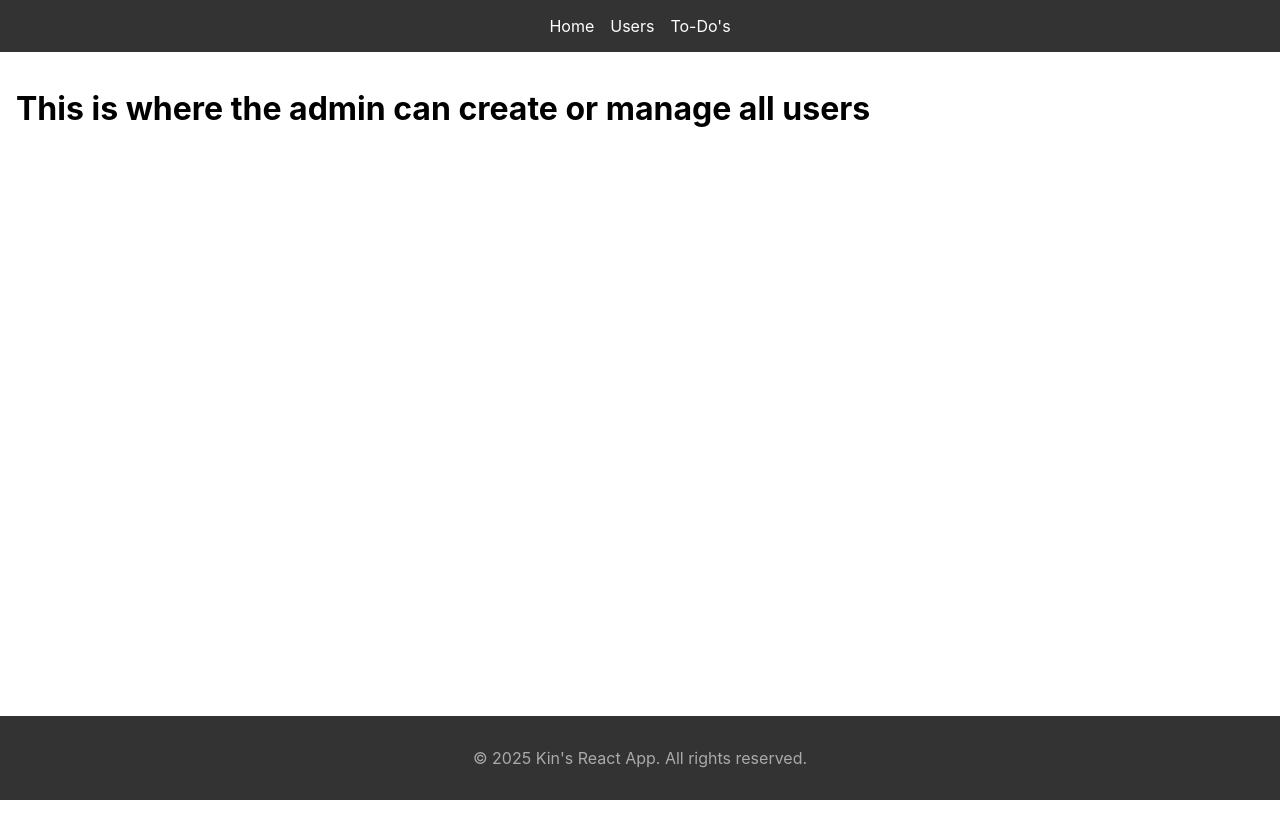
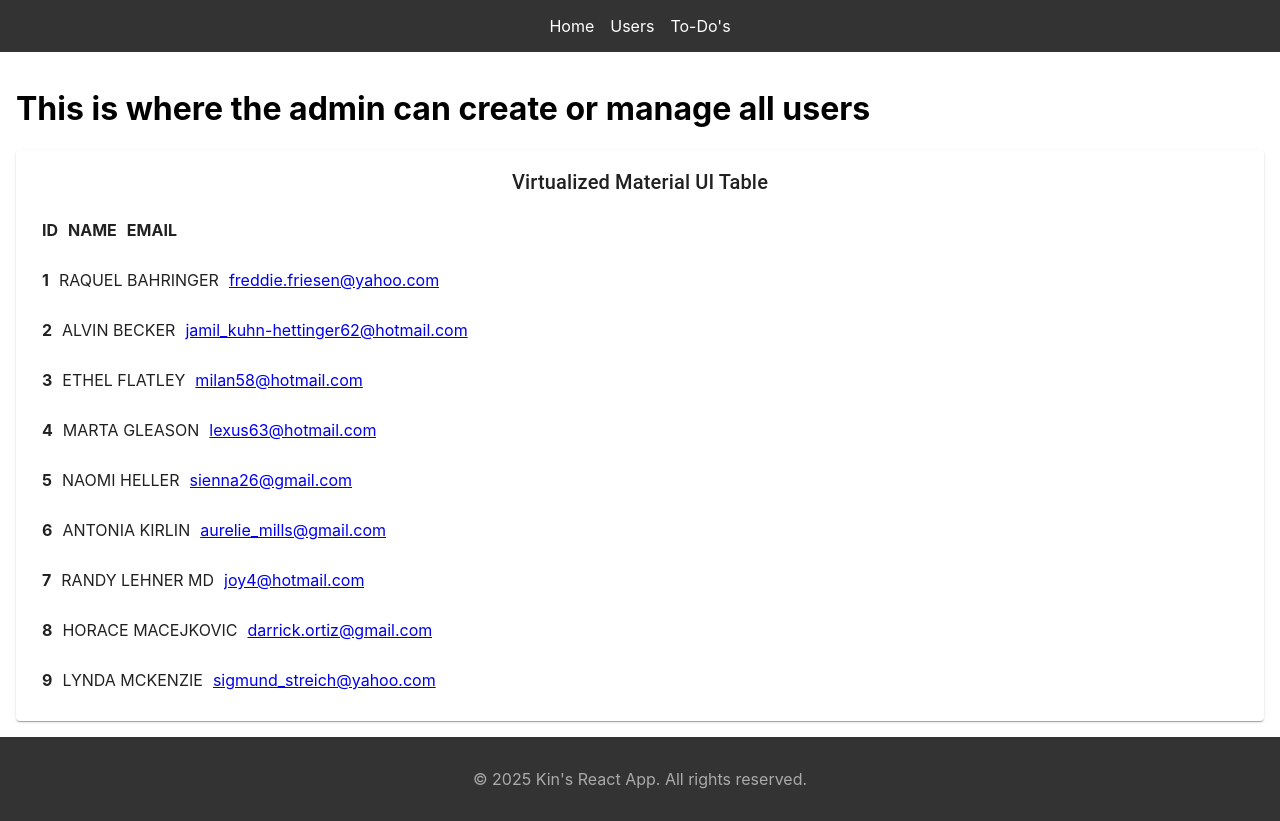
Before and after one commit to ksalayon/react_todo_fe, a React (Create React App) app: page /admin/users in a window 1280 px wide. Before the commit the page ends 800 px from the top, so only its background shows below. Built offline with nearby package versions, Linux system fonts and the light colour scheme.

Commit message:
Implement MUI and react-virtualized for virtual scrolling of users table in manage users page
Created separate component for displaying user data in a virtual scrolled table

Use faker for dummy data to be used for quick prototyping

```diff
--- /dev/null
+++ b/src/components/Users/UsersTable.js
@@ -0,0 +1,70 @@
+import React from "react";
+import { AutoSizer, Column, Table } from "react-virtualized";
+import "react-virtualized/styles.css"; // Default styles for react-virtualized
+import { Paper, Typography, TableContainer } from "@mui/material";
+import {faker} from "@faker-js/faker/locale/en";
+
+// Generate dummy data
+const rows = Array.from({ length: 200 }, (_, index) => ({
+    id: index + 1,
+    name: faker.person.fullName(),
+    email: faker.internet.email(),
+}));
+
+function UsersTable() {
+    return (
+        <Paper sx={{ width: "100%", overflow: "hidden", padding: 2 , boxSizing: "border-box"}}>
+            <Typography variant="h6" align="center" gutterBottom>
+                Virtualized Material UI Table
+            </Typography>
+
+            <TableContainer sx={{ height: 500 }}>
+                <AutoSizer>
+                    {({ height, width }) => (
+                        <Table
+                            width={width}
+                            height={height}
+                            headerHeight={50}
+                            rowHeight={50}
+                            rowCount={rows.length}
+                            rowGetter={({ index }) => rows[index]}
+                            rowClassName="tableRow"
+                        >
+                            {/* ID Column */}
+                            <Column label="ID" dataKey="id" width={100}
+                                    headerRenderer={({ label }) => (
+                                        <div style={{ fontWeight: "bold" }}>{label}</div>
+                                    )}
+                                    cellDataGetter={({ rowData, dataKey }) => rowData[dataKey]}
+                                    cellRenderer={({ cellData }) => <strong>{cellData}</strong>}
+
+                            />
+
+                            {/* Name Column */}
+                            <Column label="Name" dataKey="name" width={250}
+                                    headerRenderer={({ label }) => (
+                                        <div style={{ textTransform: "uppercase" }}>{label}</div>
+                                    )}
+                                    cellDataGetter={({ rowData }) => rowData.name.toUpperCase()} // Example: Uppercase Name
+                                    cellRenderer={({ cellData }) => (
+                                        <span>{cellData}</span>
+                                    )}
+                            />
+
+                            {/* Email Column */}
+                            <Column label="Email" dataKey="email" width={300}
+                                    headerRenderer={({ label }) => <span>{label}</span>}
+                                    cellDataGetter={({ rowData }) => rowData.email.toLowerCase()}
+                                    cellRenderer={({ cellData }) => (
+                                        <a href={`mailto:${cellData}`}>{cellData}</a>
+                                    )}
+                            />
+                        </Table>
+                    )}
+                </AutoSizer>
+            </TableContainer>
+        </Paper>
+    );
+}
+
+export default UsersTable;
--- a/src/pages/HomePage.js
+++ b/src/pages/HomePage.js
@@ -2,7 +2,25 @@
 import React from 'react';
 
 const HomePage = () => {
-    return <h1>Welcome to the Home Page</h1>;
+    return (
+        <>
+            <h1>Welcome to my React Playground</h1>
+            <p>THe Purpose of this is to build a simple todo/reminder app with simple user management</p>
+            <p>This should allow me to learn difference aspects of a ReactJS App:</p>
+            <ul>
+                <li>Authentication</li>
+                <li>Component Architecture</li>
+                <li>Routing</li>
+                <li>Styled Components</li>
+                <li>Rest API consumption</li>
+                <li>State Management</li>
+
+                <li>Node.JS programming and  RestulAPI best practices</li>
+                <li>PostgreSQL</li>
+            </ul>
+        </>
+    )
+    ;
 };
 
 export default HomePage;
--- a/src/pages/ManageUsersPage.js
+++ /dev/null
@@ -1,8 +0,0 @@
-// ContactPage.js
-import React from 'react';
-
-const ManageUsersPage = () => {
-    return <h1>This is where the admin can create or manage all users</h1>;
-};
-
-export default ManageUsersPage;
--- /dev/null
+++ b/src/pages/users/ManageUsersPage.js
@@ -0,0 +1,13 @@
+// ContactPage.js
+import React from 'react';
+import UsersTable from "../../components/Users/UsersTable";
+const ManageUsersPage = () => {
+    return (
+        <>
+            <h1>This is where the admin can create or manage all users</h1>
+            <UsersTable />
+        </>
+    );
+};
+
+export default ManageUsersPage;
```
Also changed, not shown: package.json (+8 -0 lines), src/App.js (+2 -28 lines), src/pages/todos/ManageTodosPage.js (renamed from src/pages/ManageTodosPage.js), 1 other file (tests, documents, lock files or other folders).
